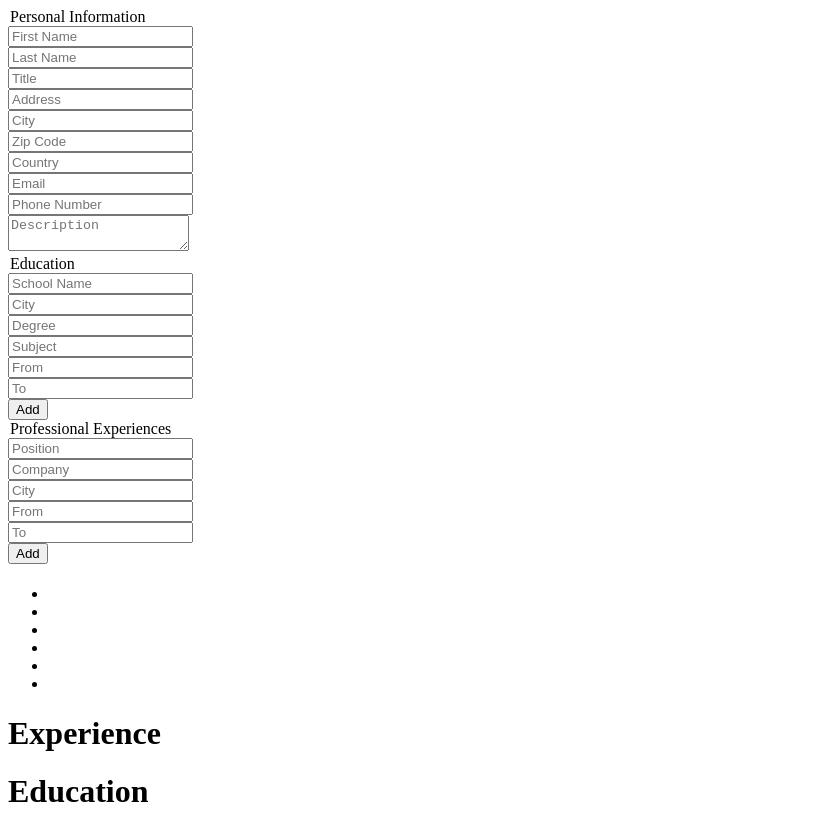
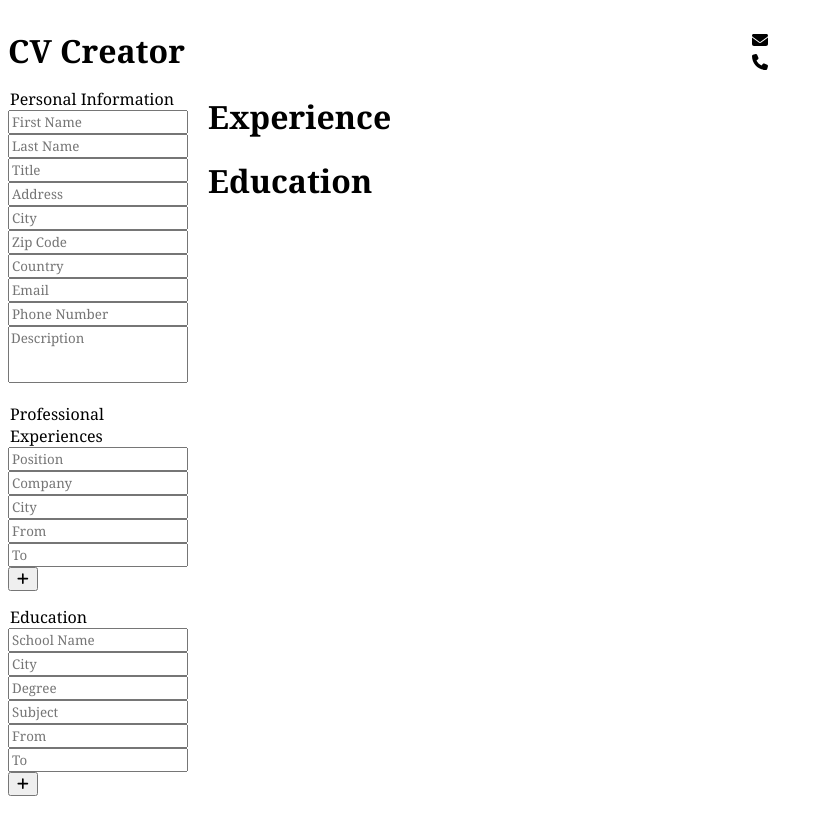
Before and after one commit to bbqbop/cv-project, a React (Create React App) app: page / in a window 1280 px wide. Shown: the whole page, without its empty margins (0-823 px from the left). After the commit the page ends 804 px from the top, so only its background shows below. Built offline with nearby package versions, Linux system fonts and the light colour scheme.

Commit message:
style sidebar + CV header

```diff
--- a/package.json
+++ b/package.json
@@ -3,9 +3,12 @@
   "version": "0.1.0",
   "private": true,
   "dependencies": {
+    "@fortawesome/free-solid-svg-icons": "^6.4.0",
+    "@fortawesome/react-fontawesome": "^0.2.0",
     "@testing-library/jest-dom": "^5.16.5",
     "@testing-library/react": "^13.4.0",
     "@testing-library/user-event": "^13.5.0",
+    "babel-plugin-macros": "^3.1.0",
     "react": "^18.2.0",
     "react-dom": "^18.2.0",
     "react-scripts": "5.0.1",
--- a/public/index.html
+++ b/public/index.html
@@ -25,6 +25,8 @@
       Learn how to configure a non-root public URL by running `npm run build`.
     -->
     <title>React App</title>
+    <script src="https://kit.fontawesome.com/f028a3175a.js" crossorigin="anonymous"></script>
+
   </head>
   <body>
     <noscript>You need to enable JavaScript to run this app.</noscript>
--- a/src/App.css
+++ b/src/App.css
@@ -1,38 +1,9 @@
-.App {
-  text-align: center;
+* {
+  box-sizing: border-box;
+  background-color: red;
 }
 
-.App-logo {
-  height: 40vmin;
-  pointer-events: none;
+.root {
+  display: flex;
+  /* grid-template-columns: 200px 1fr; */
 }
-
-@media (prefers-reduced-motion: no-preference) {
-  .App-logo {
-    animation: App-logo-spin infinite 20s linear;
-  }
-}
-
-.App-header {
-  background-color: #282c34;
-  min-height: 100vh;
-  display: flex;
-  flex-direction: column;
-  align-items: center;
-  justify-content: center;
-  font-size: calc(10px + 2vmin);
-  color: white;
-}
-
-.App-link {
-  color: #61dafb;
-}
-
-@keyframes App-logo-spin {
-  from {
-    transform: rotate(0deg);
-  }
-  to {
-    transform: rotate(360deg);
-  }
-}
--- a/src/App.js
+++ b/src/App.js
@@ -1,6 +1,7 @@
 import React, { Component } from 'react';
 import { Form } from './Components/Forms';
 import { Header, Experience, Education } from './Components/CV';
+import './styles.css';
 
 export default class App extends Component {
   constructor(){
@@ -79,27 +80,35 @@ export default class App extends Component {
 
   render(){
     return (
-      <div>
+      <>
+        <div className="header"><h1>CV Creator</h1></div>
         <div className="sideBar">
+          <div className="personalInformation">
             <legend>Personal Information</legend>
             <Form data={this.state.PersonalInformation[0]} section='PersonalInformation' handlers={this.handlers}/>
-          <legend>Education</legend>
-          {this.state.EducationalExperience.map((entry, index) => {
-            return <Form data={entry} section='EducationalExperience' handlers={this.handlers} index={index} key={index}/>
-          })}
+          </div>
+          <div id='experience' className='section'>
             <legend>Professional Experiences</legend>
             {this.state.ProfessionalExperience.map((entry, index) => {
               return <Form data={entry} section='ProfessionalExperience' handlers={this.handlers} index={index} key={index}/>
             })}
           </div>
-        <div className="CV">
+          <div id='education' className='section'>
+            <legend>Education</legend>
+            {this.state.EducationalExperience.map((entry, index) => {
+              return <Form data={entry} section='EducationalExperience' handlers={this.handlers} index={index} key={index}/>
+            })}
+          </div>
+        </div>
+
+        <div className="body">
           <Header data={this.state.PersonalInformation} />
           <div className="CV_body">
             <Experience data={this.state.ProfessionalExperience} />
             <Education data={this.state.EducationalExperience} />
           </div>
         </div>
-      </div>
+      </>
     )
   }
 }
--- a/src/Components/CV.js
+++ b/src/Components/CV.js
@@ -1,4 +1,6 @@
 import React, { Component } from "react";
+import { FontAwesomeIcon } from '@fortawesome/react-fontawesome';
+import { faEnvelope, faPhone } from '@fortawesome/free-solid-svg-icons';
 
 export class Header extends Component {
 
@@ -8,11 +10,17 @@ export class Header extends Component {
             'Address', 'City', 'ZipCode', 'Country', 'Email', 'PhoneNumber'
         ]
         return(
-            <div className="CVHeader">
+            <div className="CV_header">
               <h1 id="CV_name">{data.FirstName.data} {data.LastName.data}</h1>
               <h2 id="CV_title">{data.Title.data}</h2>
               <ul className="address">
-                {addressKeys.map((key, index) => <li id={"CV_" + data[key].placeholder} key={index}>{data[key].data}</li>)}
+                {addressKeys.map((key, index) => (
+                <li id={"CV_" + data[key].placeholder} key={index}>
+                  {key === 'Email' ? <FontAwesomeIcon icon={faEnvelope} /> :
+                   key === 'PhoneNumber' ? <FontAwesomeIcon icon={faPhone} />: null}
+                  {' ' + data[key].data}
+                </li>
+                ))}
               </ul>
               <h2 id={data.placeholder}>{data.Description.data}</h2>
             </div>
--- a/src/Components/Forms.js
+++ b/src/Components/Forms.js
@@ -1,9 +1,8 @@
 import React, { Component } from 'react';
+import { FontAwesomeIcon } from '@fortawesome/react-fontawesome';
+import { faPenToSquare, faTrash, faPlus} from '@fortawesome/free-solid-svg-icons';
 
 export class Form extends Component {
-    constructor(props){
-        super(props);
-    }
     render(){
         const { data, section, handlers, index = null} = this.props;
         function handleChange(e) {
@@ -25,12 +24,12 @@ export class Form extends Component {
 
         const keys = Object.keys(data);
         return (
-            <div>
+            <>
                 {data['_edit'] || data['_edit'] === undefined ? (
                     <form className={section} data-idx={index} onSubmit={handleSubmit}>
                         {keys.map(key => {
                             if (key === '_edit'){
-                                return
+                                return null;
                             }
                             return (
                             <Input
@@ -42,7 +41,9 @@ export class Form extends Component {
                             />
                             )
                         })}
-                        {(section === 'PersonalInformation') || (<button type="submit">Add</button>)}
+                        {(section === 'PersonalInformation') || (<button type="submit">
+                            <FontAwesomeIcon icon={faPlus} />
+                        </button>)}
                     </form>
                 ) : (
                     <Preview
@@ -52,15 +53,12 @@ export class Form extends Component {
                         handleEdit={handleEdit}
                         handleDelete={handleDelete}/>
                 )}
-            </div>
+            </>
         )
     }
 }
 
 class Input extends Component{
-    constructor(props){
-        super(props);
-    }
     render() {
         const { prop, id, index, onChange } = this.props;
         const { placeholder, data } = prop;
@@ -80,16 +78,17 @@ class Input extends Component{
 }
 
 class Preview extends Component {
-    constructor(props){
-        super(props);
-    }
     render() {
         const { data, index, handleDelete, handleEdit } = this.props
         return(
-            <div className="Preview" data-idx={index}>
-                {data}
-                <button onClick={handleEdit}>Edit</button>
-                <button onClick={handleDelete}>Delete</button>
+            <div className="preview" data-idx={index}>
+                <div>{data}</div>
+                <button onClick={handleEdit}>
+                    <FontAwesomeIcon icon={faPenToSquare} />
+                </button>
+                <button onClick={handleDelete}>
+                    <FontAwesomeIcon icon={faTrash} />
+                </button>
             </div>
         )
     }
--- /dev/null
+++ b/src/styles.css
@@ -0,0 +1,90 @@
+* {
+    box-sizing: border-box;
+    font-family: Cambria, Cochin, Georgia, Times, 'Times New Roman', serif;
+}
+#root {
+    height: 100%;
+    width: 100%;
+    display: grid;
+    grid-template-columns: 200px 1fr;
+    grid-template-rows: 80px 1fr;
+}
+
+.header {
+    grid-area: 0/0/1/1;
+}
+
+.sideBar {
+    grid-area: 2/1/3/3;
+}
+
+.body {
+    grid-area: 1/2/3/3;
+}
+
+/* SIDEBAR */
+
+.sideBar {
+    width: 180px;
+    display: flex;
+    flex-direction: column;
+    gap: 15px;
+    overflow: scroll;
+}
+
+input, textarea {
+    width: 180px;
+}
+
+button {
+    width: 30px;
+
+}
+
+textarea {
+    resize: none;
+    overflow: scroll;
+}
+
+.section {
+    display: flex;
+    flex-direction: column;
+}
+
+.section legend {
+    order: 1;
+}
+
+.section form {
+    order: 2;
+}
+
+.section .preview {
+    order: 3;
+}
+
+.preview {
+    text-align: center;
+    width: 100%;
+    display: grid;
+    grid-template-columns: 1fr 30px 30px;
+}
+
+/* CV */
+
+.body {
+
+}
+
+.CV_header {
+    text-align: center;
+}
+
+.CV_header ul.address {
+    list-style: none;
+}
+
+
+.CV_body {
+
+}
```
Also changed, not shown: 1 other file (tests, documents, lock files or other folders). Lines whose indentation alone changed are shown as unchanged.
